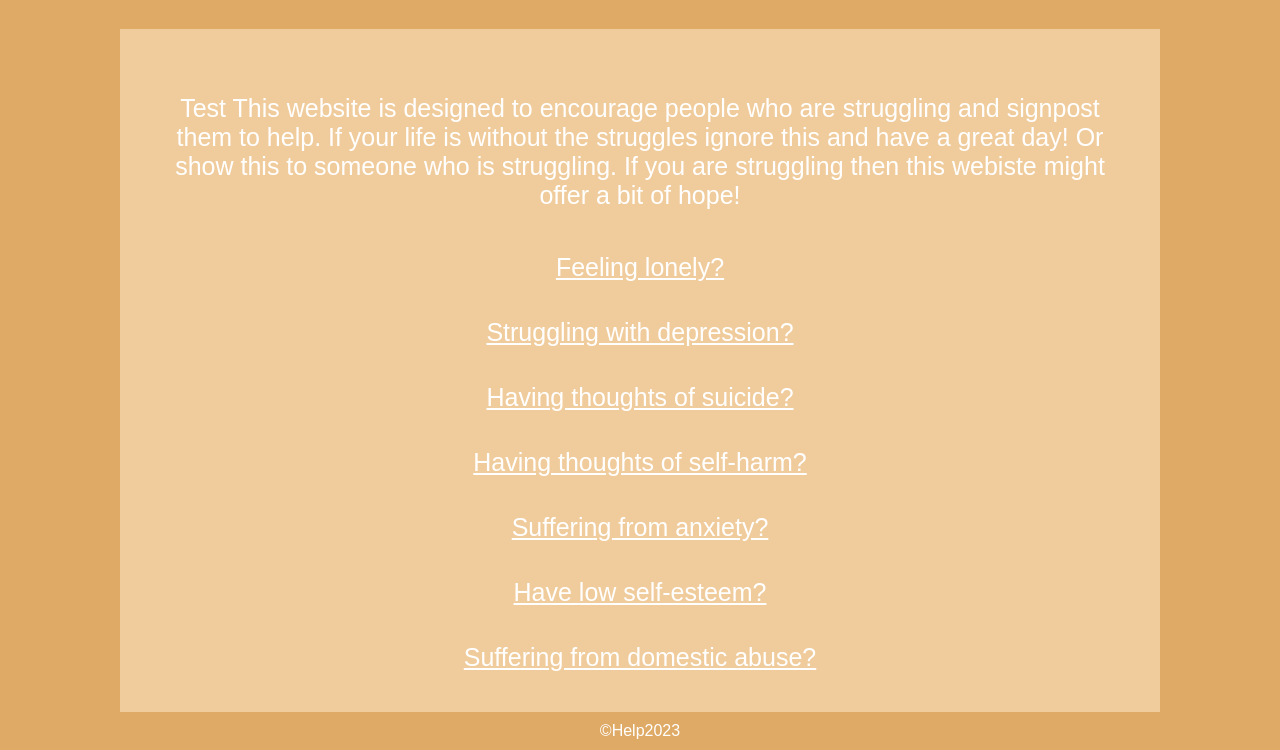
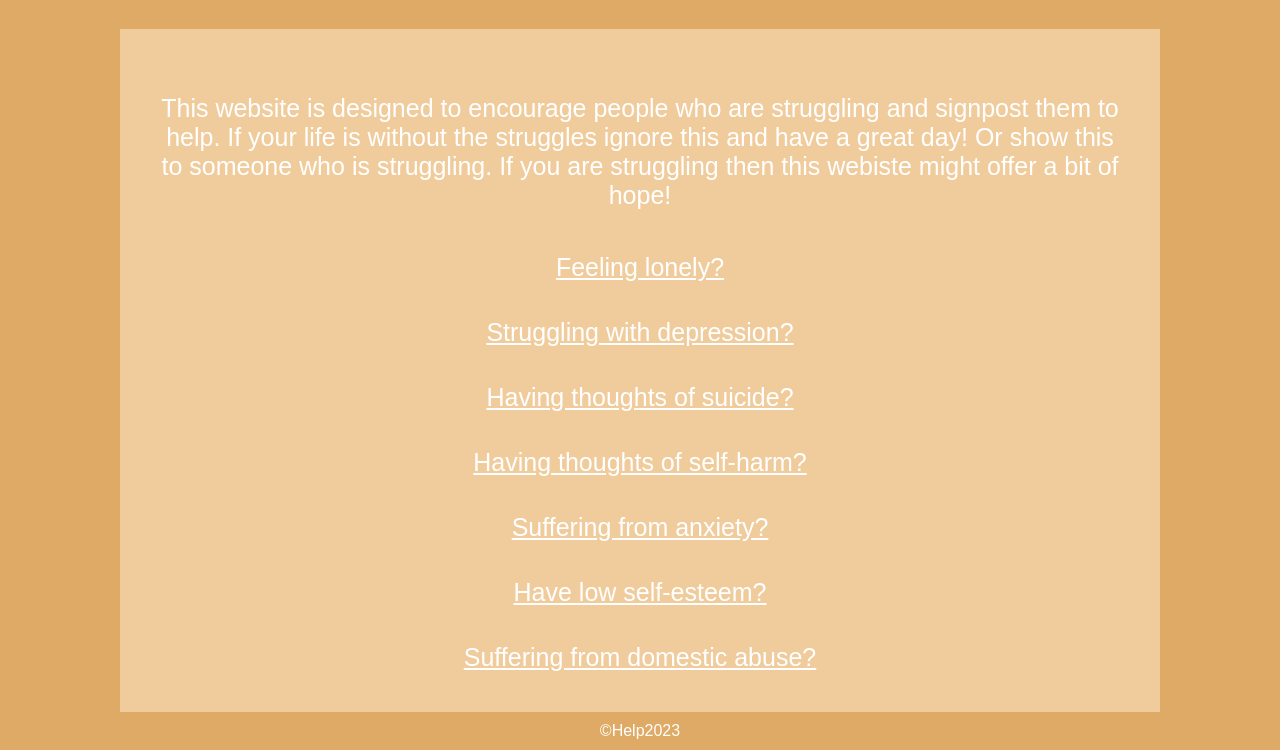
Before and after one commit to positiveoutcomes001/help, a plain HTML site: page index.html in a window 1280 px wide. Shown: the part 71-821 px from the top of the page. Drawn offline with Linux system fonts and the light colour scheme.

Commit message:
Update index.html

```diff
--- a/index.html
+++ b/index.html
@@ -64,7 +64,7 @@
     </header>
     <div class="container">
         <div class="content">
-            <p class="explanation"> Test This website is designed to encourage people who are struggling and signpost them to help. If your life is without the struggles ignore this and have a great day! Or show this to someone who is struggling. If you are struggling then this webiste might offer a bit of hope!</p>
+            <p class="explanation">This website is designed to encourage people who are struggling and signpost them to help. If your life is without the struggles ignore this and have a great day! Or show this to someone who is struggling. If you are struggling then this webiste might offer a bit of hope!</p>
             <br>
             <a class="option" href="loneliness.html">Feeling lonely?</a>
             <br>
```
